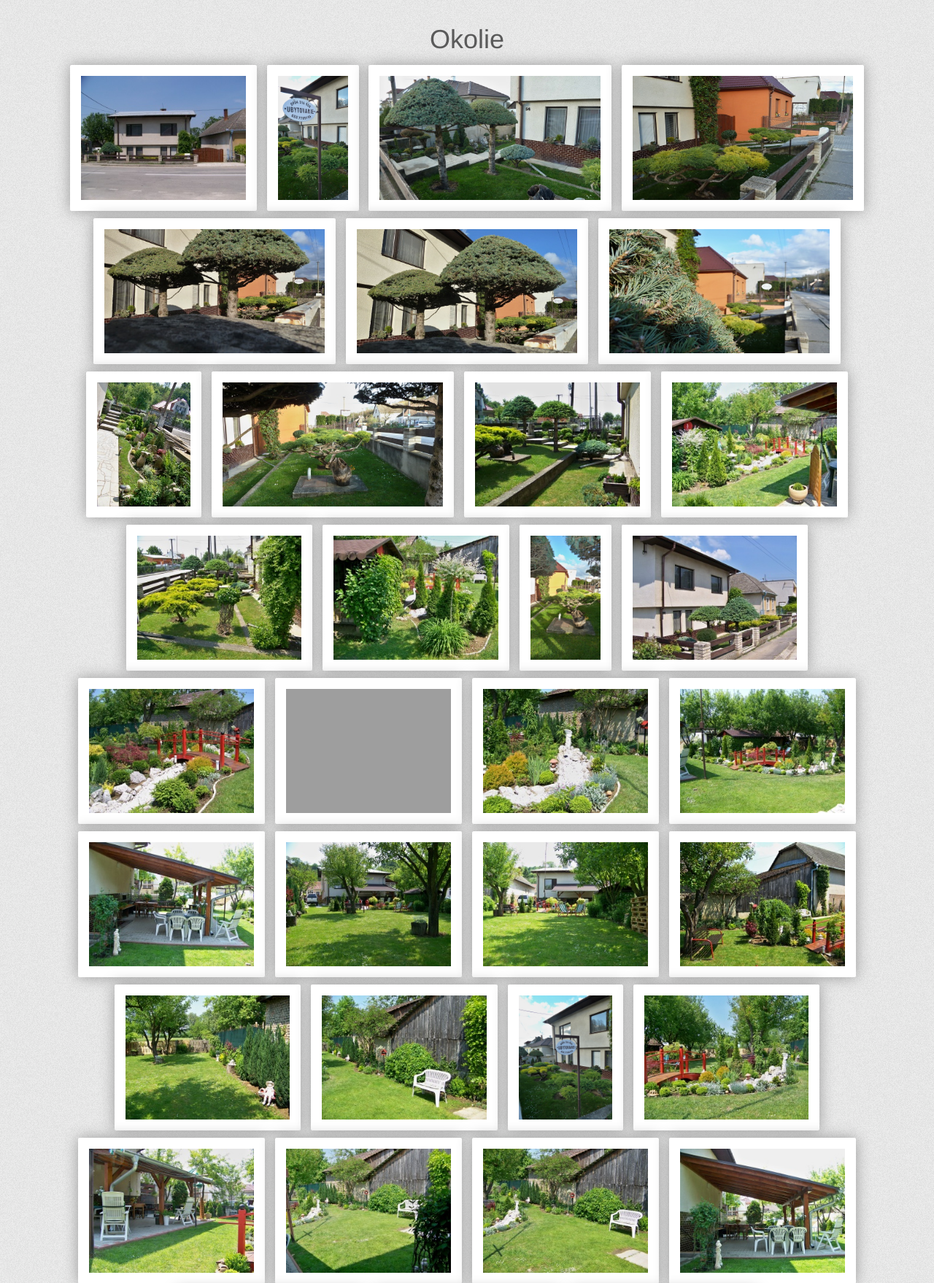
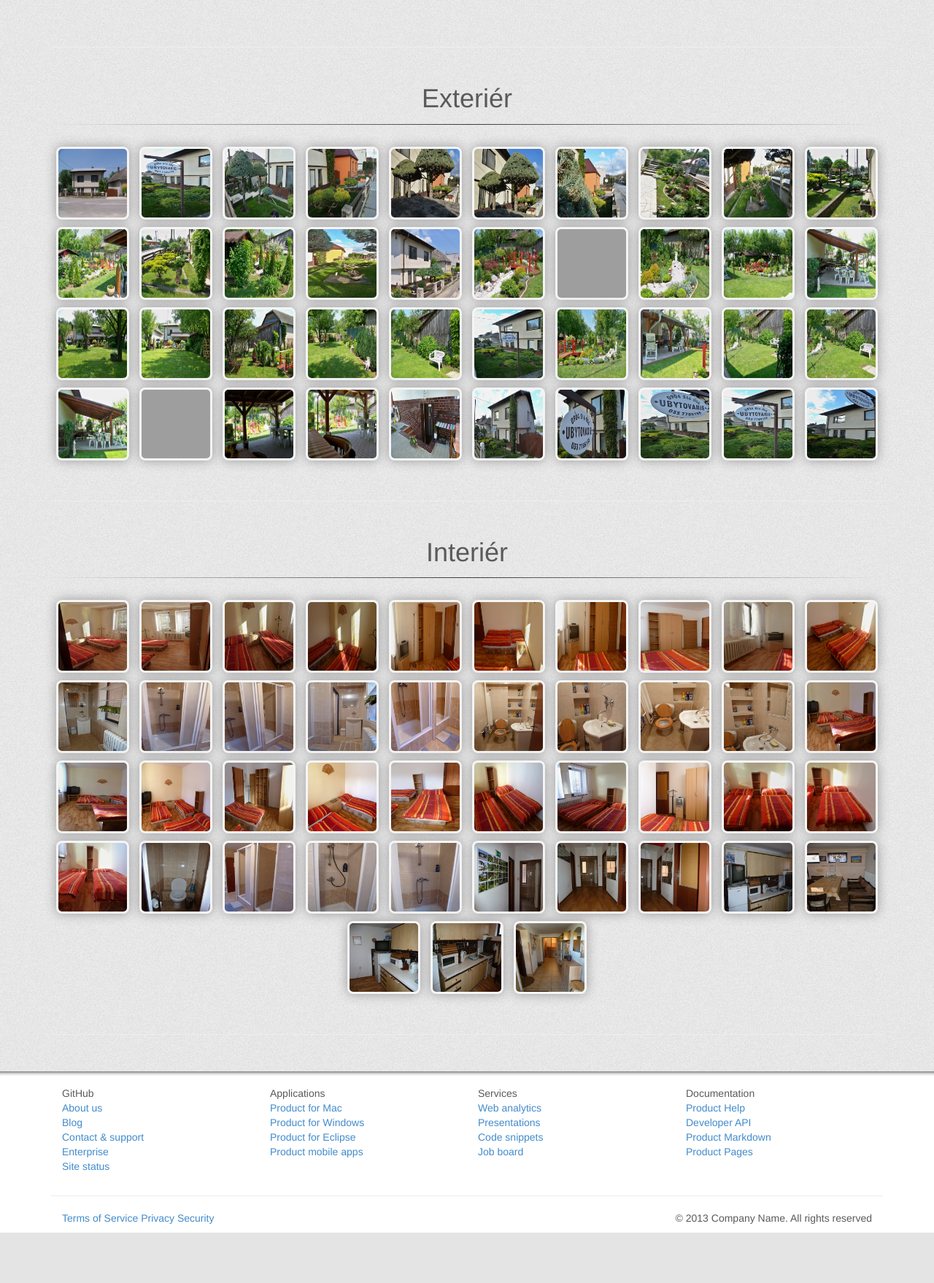
Before and after one commit to lukhor/ci_intro, a CodeIgniter app: page /ci_intro/photos in a window 1280 px wide. Shown: the part 52-1810 px from the top of the page at 73% size. After the commit the page ends 1741 px from the top, so only its background shows below. Run offline with CodeIgniter, Linux system fonts and the light colour scheme; some libraries are stand-ins or nearby versions; grey boxes are pictures that could not be loaded.

Commit message:
Galeria - uprava

```diff
--- a/application/views/accomodation_content.php
+++ b/application/views/accomodation_content.php
@@ -109,6 +109,7 @@
         	<hr class="style-five">
     <div class="container">
         <!--CONTENT-->
+
     <div class="row featurette">
             <div class="col-md-7">
                 <h2 class="featurette-heading">Ubytovacie priestory</h2>
--- a/application/views/photos_content.php
+++ b/application/views/photos_content.php
@@ -151,7 +151,9 @@
     <!--CONTENT-->
     <div class="row">
         <div class="col-lg-12 text-center">
-            <h1>Okolie</h1>
+        	<hr class="featurette-divider">
+            <h1>Exteriér</h1>
+            <hr class="style-down">
             <?php
                 /*GENEROVANIE FOTOGALÉRIE*/
                 /*<a class="fancybox" rel="gallery1" href="images/img1.jpg" title="izba číslo 1">
@@ -163,7 +165,9 @@
                 }
 
             ?>
-            <h1>Ubytovanie</h1>
+            <hr class="featurette-divider">
+            <h1>Interiér</h1>
+            <hr class="style-down">
             <?php
                 for($i = 1;$i < 44;$i++){
                     $image = "<a class='fancybox' rel='gallery1' href='images/accomodation/".$i.".jpg' title='image'><img src='images/accomodation/".$i."_t.jpg' alt='image'/></a>\n";
@@ -172,6 +176,7 @@
             ?>
         </div>
     </div>
+    <hr class="featurette-divider">
 </div>
 </div>
   <hr class="style-four">
--- a/css/style.css
+++ b/css/style.css
@@ -188,13 +188,13 @@ body {
 }
 
 .fancybox img {
-	width: auto;
-	height: 200px;
+	width: 100px;
+	height: 100px;
 	margin: 5px;
-	background: #fff;
-	padding: 15px;
-	box-shadow: 0 0 20px #999;
-	border-radius: 2px;
+	background: #F5F5F5;
+	padding: 3px;
+	box-shadow: 0 0 15px #999;
+	border-radius: 8px;
 }
 /*KORNUT END*/
 
@@ -451,3 +451,26 @@ hr.style-five {
     border: 0;
     box-shadow: inset 0 6px 8px -6px black;
 }
+
+hr.style-up {
+	margin-bottom:5px;
+	margin-top:55px;
+    border: 0;
+    height: 1px;
+    background-image: -webkit-linear-gradient(left, rgba(0,0,0,0), rgba(0,0,0,0.75), rgba(0,0,0,0));
+    background-image:    -moz-linear-gradient(left, rgba(0,0,0,0), rgba(0,0,0,0.75), rgba(0,0,0,0));
+    background-image:     -ms-linear-gradient(left, rgba(0,0,0,0), rgba(0,0,0,0.75), rgba(0,0,0,0));
+    background-image:      -o-linear-gradient(left, rgba(0,0,0,0), rgba(0,0,0,0.75), rgba(0,0,0,0));
+}
+
+hr.style-down {
+	margin: 15px 0;
+	margin-bottom:25px;
+    border: 0;
+    height: 1px;
+    background-image: -webkit-linear-gradient(left, rgba(0,0,0,0), rgba(0,0,0,0.75), rgba(0,0,0,0));
+    background-image:    -moz-linear-gradient(left, rgba(0,0,0,0), rgba(0,0,0,0.75), rgba(0,0,0,0));
+    background-image:     -ms-linear-gradient(left, rgba(0,0,0,0), rgba(0,0,0,0.75), rgba(0,0,0,0));
+    background-image:      -o-linear-gradient(left, rgba(0,0,0,0), rgba(0,0,0,0.75), rgba(0,0,0,0));
+}
+/*bootstrap edit */
```
Also changed, not shown: application/views/attractions_content.php (+16 -0 lines), images/bezovec_logo.png (added).
